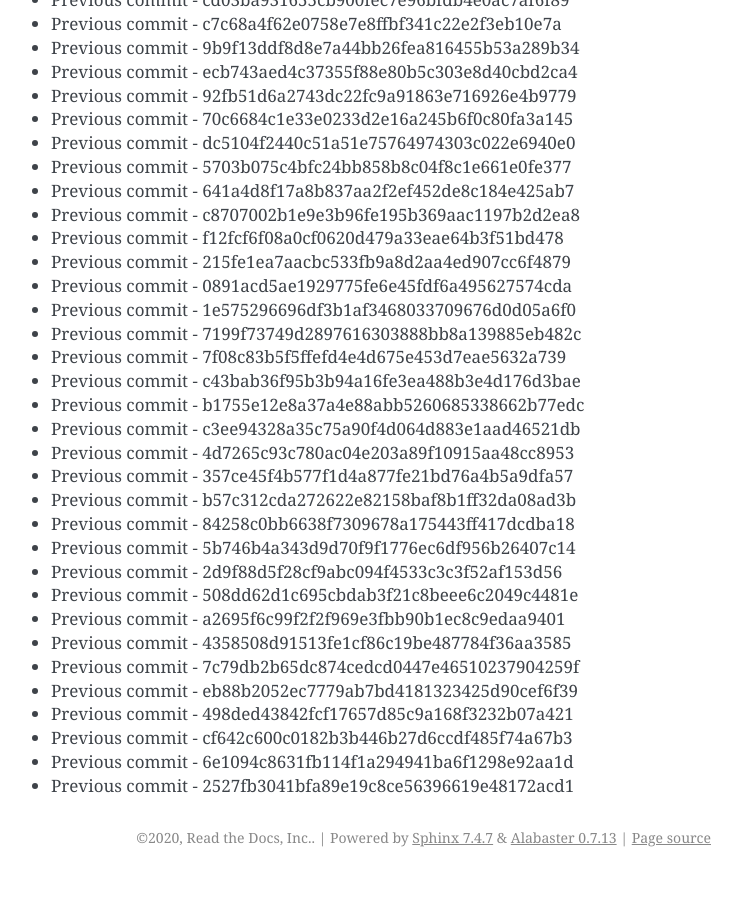
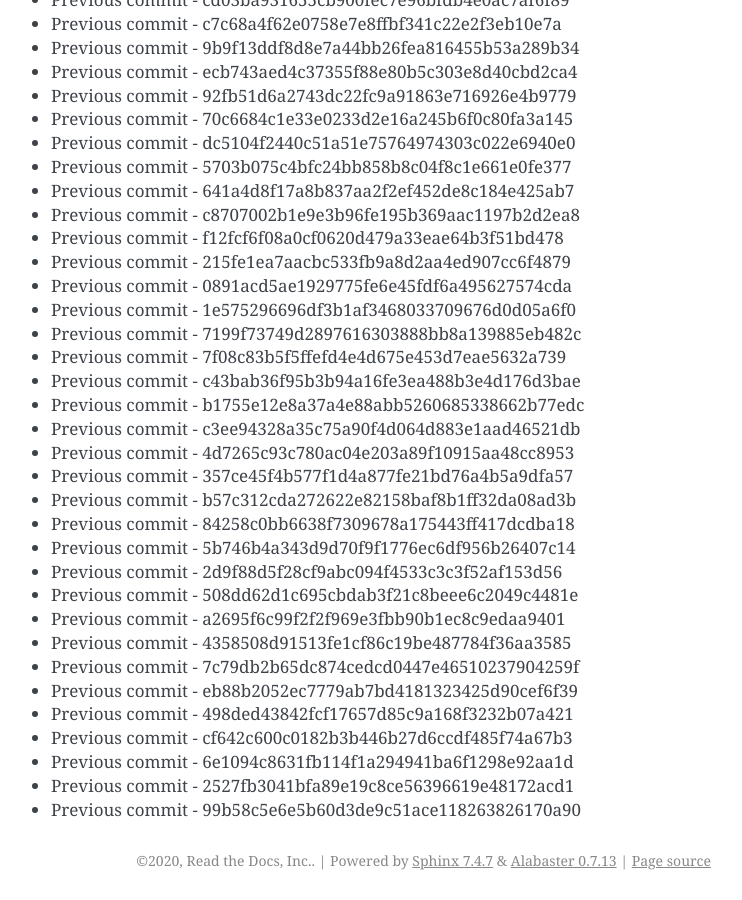
Before and after one commit to readthedocs/rtd-git-stresstest, a Sphinx documentation site: the page built from docs/updates.rst, in a window 1280 px wide and 900 px high, scrolled down 87942 px. Shown: the whole window, without its empty margins (399-1141 px from the left). Built offline with Sphinx 7.4.7, drawn with Linux system fonts in a browser that asks for light colours; before the commit the page ends 88819 px from its top, so only the background shows below that.

Commit message:
Generating commit from previous: 99b58c5e6e5b60d3de9c51ace118263826170a90

```diff
--- a/docs/updates.rst
+++ b/docs/updates.rst
@@ -3727,3 +3727,4 @@ It can be tested for any performance characteristics.
 * Previous commit - cf642c600c0182b3b446b27d6ccdf485f74a67b3
 * Previous commit - 6e1094c8631fb114f1a294941ba6f1298e92aa1d
 * Previous commit - 2527fb3041bfa89e19c8ce56396619e48172acd1
+* Previous commit - 99b58c5e6e5b60d3de9c51ace118263826170a90
```
